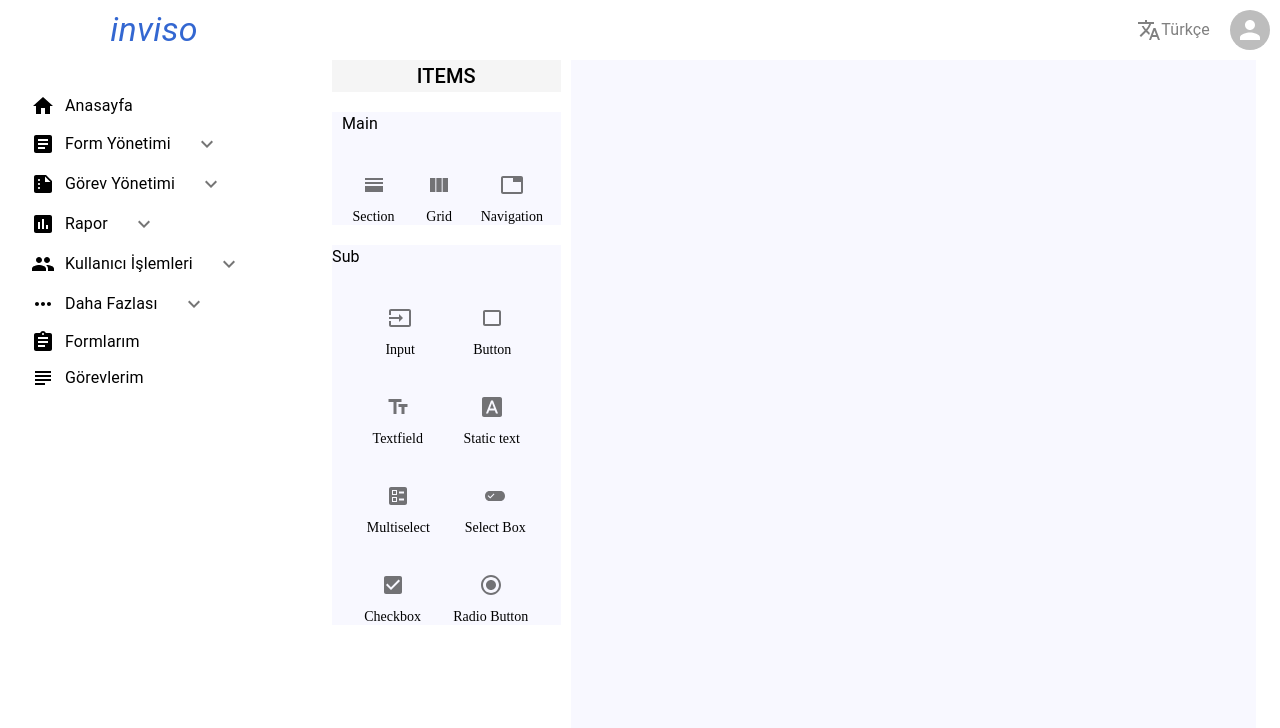
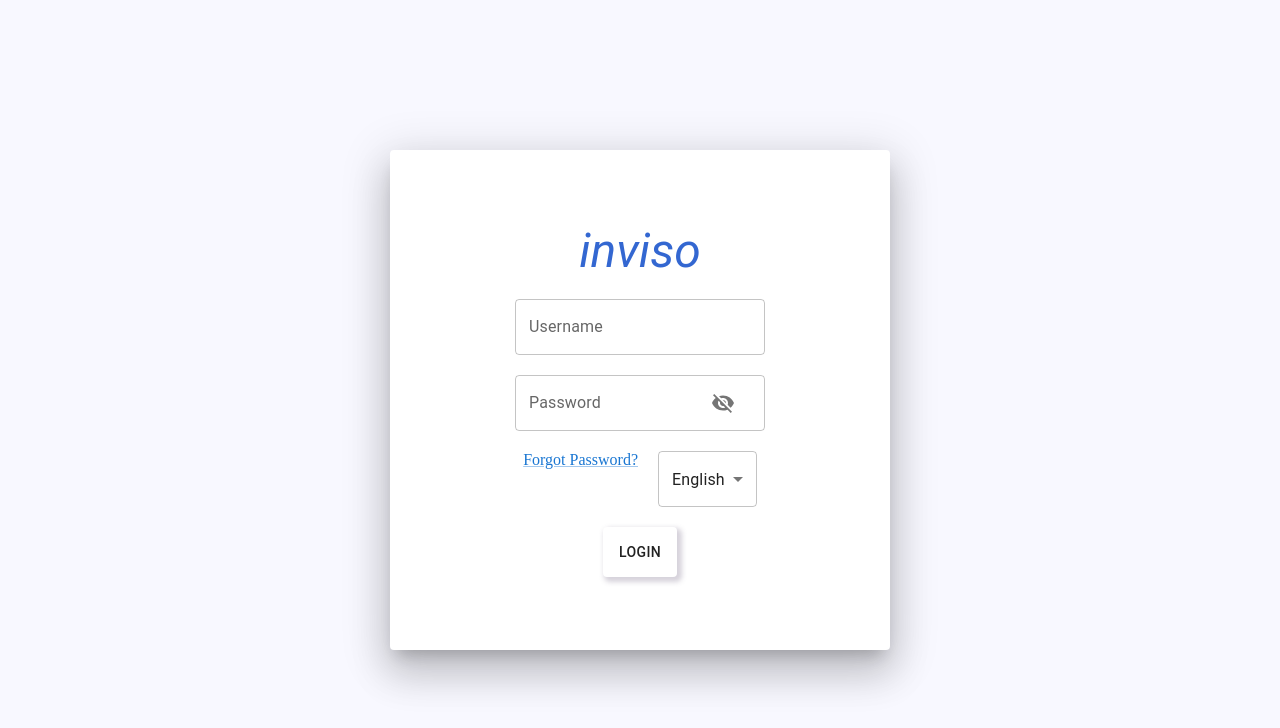
Before and after one commit to bermalA/Form-Creating-App, a React (Create React App) app: page / in a window 1280 px wide. Shown: the top 728 px of the page. Built offline with nearby package versions, Linux system fonts and the light colour scheme.

Commit message:
Login page Welcome

```diff
--- a/package.json
+++ b/package.json
@@ -11,6 +11,7 @@
     "@testing-library/jest-dom": "^5.16.4",
     "@testing-library/react": "^13.3.0",
     "@testing-library/user-event": "^13.5.0",
+    "formik": "^2.2.9",
     "react": "^18.2.0",
     "react-dnd": "^16.0.1",
     "react-dnd-html5-backend": "^16.0.1",
--- a/src/App.js
+++ b/src/App.js
@@ -1,13 +1,14 @@
 import {HTML5Backend} from "react-dnd-html5-backend";
 import { DndProvider } from "react-dnd";
 import Page from "./Pages/Form/Page";
+import Login from "./Pages/Login/Login";
 
 
 function App() {
   return (
     <DndProvider backend={HTML5Backend}>
       <div className="App">
-        <Page />
+        <Login />
       </div>
     </DndProvider>
   );
--- a/src/Components/Draggable/Input.jsx
+++ b/src/Components/Draggable/Input.jsx
@@ -2,7 +2,7 @@ import { TextField } from '@mui/material'
 import React from 'react'
 import { useDrag } from 'react-dnd'
 
-const InputField = () => {
+const InputField = (props) => {
     const [{isDragging}, drag] = useDrag(()=>({
         type: 'component',
         collect: (monitor) => ({
@@ -10,7 +10,7 @@ const InputField = () => {
         }),
     }))
   return (
-    <TextField ref={drag}/>
+    <TextField ref={drag} label={props.label} />
   )
 }
 
--- a/src/Pages/Form/Page.jsx
+++ b/src/Pages/Form/Page.jsx
@@ -103,11 +103,11 @@ const Page = () => {
               })}
               <div style={{ display: 'flex', flexDirection: 'row' }}>
                 {grid.map((data, i) => {
-                  return <BoardGrid/>
+                  return <BoardGrid />
               })}
               </div>
               {textf.map((data, i) => {
-                return <InputField className="active"/>
+                return <InputField />
               })}
               {btn.map((data, i) => {
                 return <ButtonDR />
@@ -128,6 +128,9 @@ const Page = () => {
           </div>
         </div>
       </Container>
+      <div className={classes.rightbar}>
+
+      </div>
     </div>
   )
 }
--- a/src/Pages/Form/PageStyle.jsx
+++ b/src/Pages/Form/PageStyle.jsx
@@ -53,6 +53,13 @@ const useStyles = makeStyles((theme) => ({
     },
     gridItem: {
         background: 'ghostwhite'
+    },
+    rightbar:  {
+        background: 'ghostwhite',
+        height: '100vh',
+        flex: 1,
+        marginTop: 60,
+        margin: 10
     }
 }));
 
--- /dev/null
+++ b/src/Pages/Login/Login.jsx
@@ -0,0 +1,100 @@
+import {
+    Button,
+  Card,
+  IconButton,
+  InputAdornment,
+  Link,
+  MenuItem,
+  Select,
+  TextField,
+  Typography,
+} from "@mui/material";
+import React, { useState } from "react";
+import { Formik, useFormik } from "formik";
+import useStyles from "./LoginStyle";
+import { Visibility, VisibilityOff } from "@mui/icons-material";
+
+const Login = () => {
+  const login = useStyles();
+
+  const [showPassword, setshowPassword] = useState(false);
+  const showPwd = () => {
+    setshowPassword(!showPassword);
+  };
+
+  const [language, setLanguage] = useState(true);
+  function LanguageOpt1() {
+    setLanguage(false);
+  }
+  function LanguageOpt2() {
+    setLanguage(true);
+  }
+
+  const formik = useFormik({
+    initialValues: {
+      username: "",
+      password: "",
+    },
+    onSubmit: (values) => {
+      console.log(values);
+    },
+  });
+  return (
+    <div className={login.body}>
+      <form action="">
+        <Card className={login.card} elevation={24}>
+          <Typography className={login.typo} variant="h3">
+            inviso
+          </Typography>
+          <div className={login.container}>
+          <TextField
+            className={login.textfield}
+            variant="outlined"
+            name="username"
+            type="text"
+            value={formik.values.username}
+            onChange={formik.handleChange}
+            label={language ? "Username" : "Kullanıcı Adı"}
+            />
+            </div>
+          <TextField
+            className={login.textfield}
+            variant="outlined"
+            name="password"
+            value={formik.values.password}
+            onChange={formik.handleChange}
+            label={language ? "Password" : "Şifre"}
+            type={showPassword ? "text" : "password"}
+            InputProps={{
+                endAdornment: (
+                    <InputAdornment position="start">
+                  <IconButton onClick={showPwd}>
+                    {showPassword ? <Visibility /> : <VisibilityOff />}
+                  </IconButton>
+                </InputAdornment>
+              ),
+            }}
+          ></TextField>
+          <div className={login.container}>
+            <Link href="#" className={login.link}>
+              Forgot Password?
+            </Link>
+            <Select className={login.select} value={language ? "eng" : "tur"}>
+              <MenuItem value="eng" onClick={LanguageOpt2}>
+                English
+              </MenuItem>
+              <MenuItem value="tur" onClick={LanguageOpt1}>
+                Turkish
+              </MenuItem>
+            </Select>
+          </div>
+          <Button className={login.button} type="submit" variant="primary">
+            {language ? "Login" : "Giriş"}
+          </Button>
+        </Card>
+      </form>
+    </div>
+  );
+};
+
+export default Login;
--- /dev/null
+++ b/src/Pages/Login/LoginStyle.jsx
@@ -0,0 +1,54 @@
+import { makeStyles } from '@mui/styles'
+
+const useStyles = makeStyles({
+    body:{
+        background: 'ghostwhite',
+        height: '100vh',
+        display: 'flex',
+        justifyContent: 'center',
+        alignItems: 'center'
+    },
+    card: {
+        width: 500,
+        height: 500,
+        display: 'flex',
+        justifyContent: 'center',
+        alignItems: 'center',
+        flexDirection: 'column'
+    },
+    typo: {
+        fontStyle: 'italic',
+        color: 'Highlight',
+        marginBottom: 20
+    },
+    textfield: {
+        width: 250,
+        margin: 20
+    },
+    container:{
+        display: "flex",
+        margin: 20
+    },
+    link: {
+        float: "left",
+        alignSelf : "flex-start",
+        marginRight: 20,
+        marginBottom: 60,
+        color: "black",
+    },
+    select:{
+        marginLeft: 20,
+        float: "right",
+        alignSelf: "flex-start",
+    },
+    button: {
+        borderRadius: 3,
+        boxShadow: '3px 3px 5px 2px rgba(120,105,135,.3)',
+        color: 'lightblue',
+        height: 50,
+        padding: '0 30px',
+        marginBottom: 60
+    }
+});
+
+export default useStyles;
```
Also changed, not shown: src/Pages/control/Control.jsx (deleted, +0 -26 lines), src/Pages/control/sth.jsx (deleted, +0 -37 lines), src/Theme/Theme.jsx (deleted), 1 other file (tests, documents, lock files or other folders).
